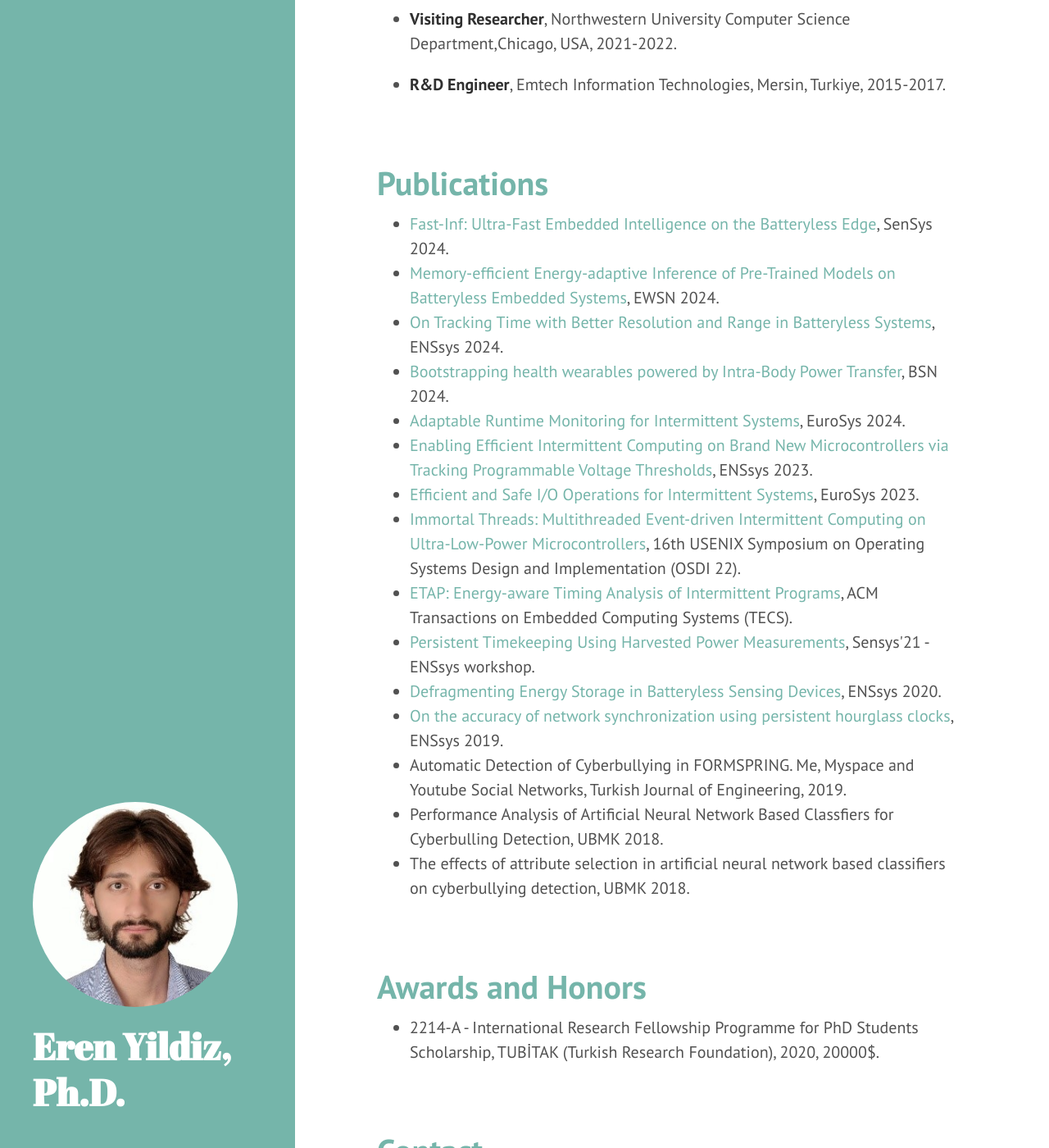
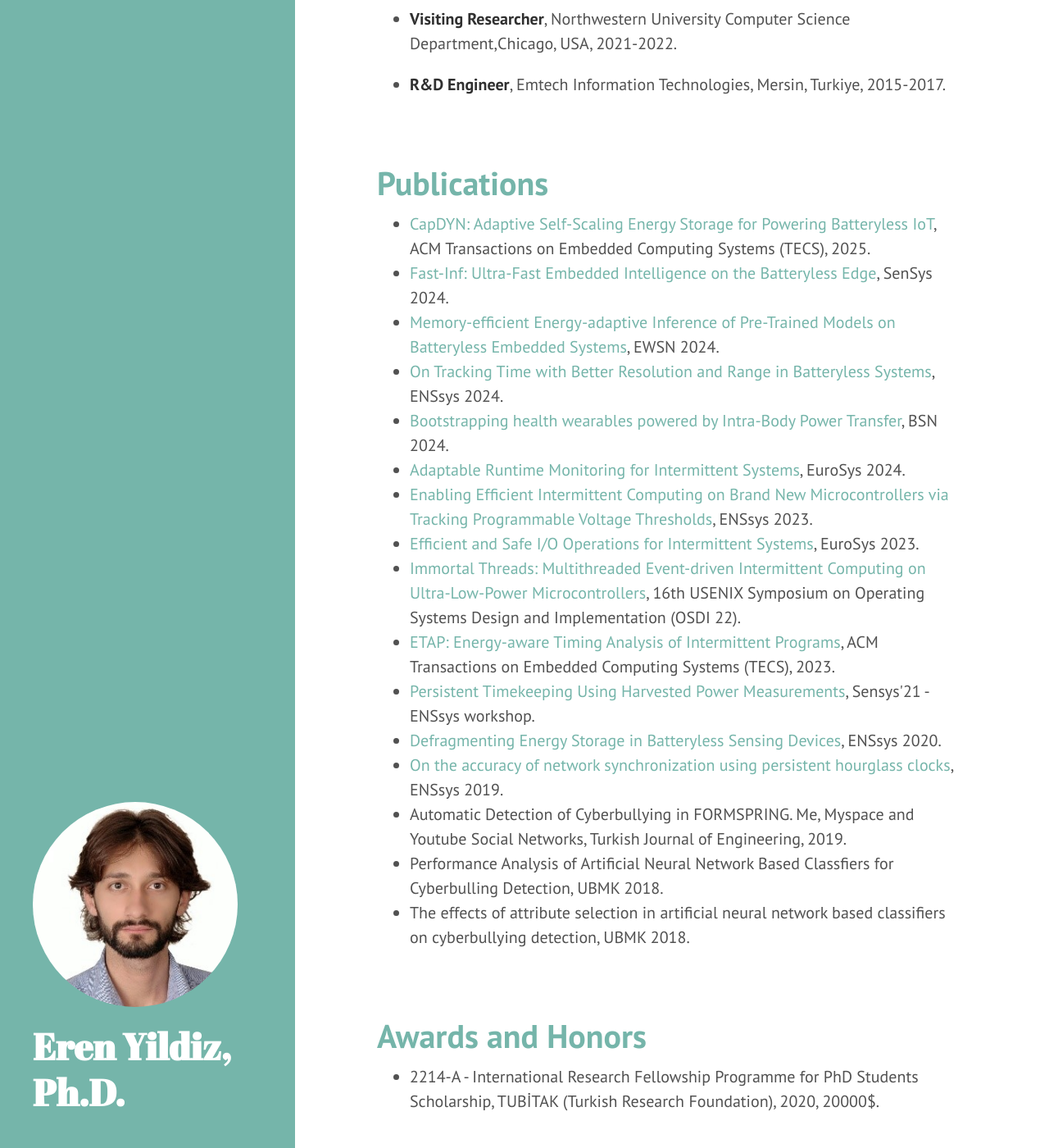
Before and after one commit to erenyildiz33/erenyildiz33.github.io, a Jekyll site: the page built from index.html, in a window 1280 px wide and 1400 px high, scrolled down 1623 px. Shown: the whole window at 82% size. Built offline with Jekyll 4.4.1, drawn with Linux system fonts in a browser that asks for light colours; the list of posts is cut into pages by our own code.

Commit message:
Update 2012-02-07-example-content.md

```diff
--- a/_posts/2012-02-07-example-content.md
+++ b/_posts/2012-02-07-example-content.md
@@ -10,6 +10,7 @@ title: Publications
 -->
 
 <ul>
+  <li><a href="https://dl.acm.org/doi/10.1145/3737288">CapDYN: Adaptive Self-Scaling Energy Storage for Powering Batteryless IoT</a>, ACM Transactions on Embedded Computing Systems (TECS), 2025.</li>
   <li><a href="https://dl.acm.org/doi/10.1145/3666025.3699335">Fast-Inf: Ultra-Fast Embedded Intelligence on the Batteryless Edge</a>, SenSys 2024. </li>
   <li><a href="https://ewsn24.tii.ae/">Memory-efficient Energy-adaptive Inference of Pre-Trained Models on Batteryless Embedded Systems</a>, EWSN 2024. </li>
   <li><a href="https://dl.acm.org/doi/abs/10.1145/3698384.3699617">On Tracking Time with Better Resolution and Range in Batteryless Systems</a>,  ENSsys 2024. </li>
@@ -18,7 +19,7 @@ title: Publications
   <li><a href="https://dl.acm.org/doi/abs/10.1145/3628353.3628547">Enabling Efficient Intermittent Computing on Brand New Microcontrollers via Tracking Programmable Voltage Thresholds</a>,  ENSsys 2023. </li>
   <li><a href="https://dl.acm.org/doi/abs/10.1145/3552326.3587435">Efficient and Safe I/O Operations for Intermittent Systems</a>, EuroSys 2023. </li>
   <li><a href="https://www.usenix.org/conference/osdi22/presentation/yildiz">Immortal Threads: Multithreaded Event-driven Intermittent Computing on Ultra-Low-Power Microcontrollers</a>, 16th USENIX Symposium on Operating Systems Design and Implementation (OSDI 22).</li>
-  <li><a href="https://dl.acm.org/doi/abs/10.1145/3563216">ETAP: Energy-aware Timing Analysis of Intermittent Programs</a>, ACM Transactions on Embedded Computing Systems (TECS).</li>
+  <li><a href="https://dl.acm.org/doi/abs/10.1145/3563216">ETAP: Energy-aware Timing Analysis of Intermittent Programs</a>, ACM Transactions on Embedded Computing Systems (TECS), 2023.</li>
   <li><a href="https://dl.acm.org/doi/abs/10.1145/3485730.3493361">Persistent Timekeeping Using Harvested Power Measurements</a>, Sensys'21 - ENSsys workshop.</li>
   <li><a href="https://dl.acm.org/doi/10.1145/3417308.3430271">Defragmenting Energy Storage in Batteryless Sensing Devices</a>, ENSsys 2020.</li>
   <li><a href="https://dl.acm.org/doi/10.1145/3362053.3363497">On the accuracy of network synchronization using persistent hourglass clocks</a>, ENSsys 2019.</li>
```
